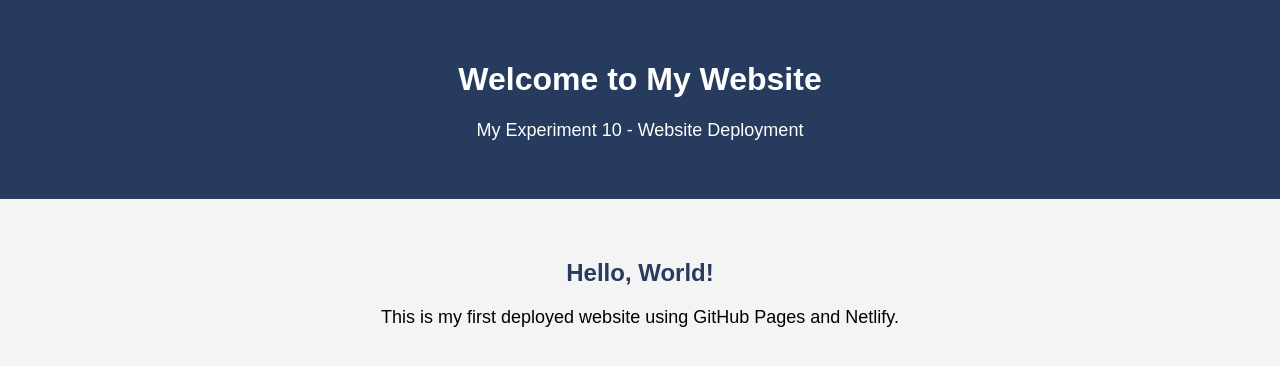
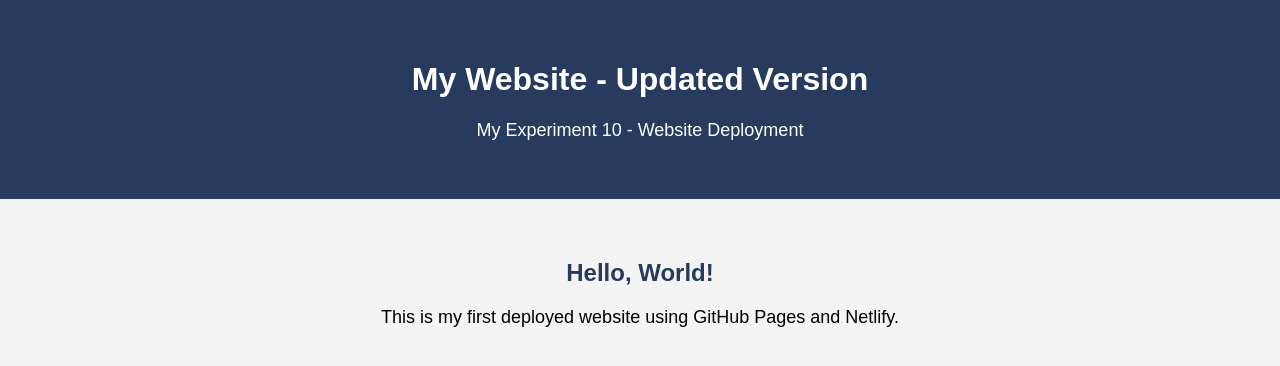
Before and after one commit to anshuukinha/experiment10-deployment, a plain HTML site: page index.html in a window 1280 px wide. Drawn offline with Linux system fonts and the light colour scheme.

Commit message:
Update website heading

```diff
--- a/index.html
+++ b/index.html
@@ -9,7 +9,7 @@
 <body>
 
     <header>
-        <h1>Welcome to My Website</h1>
+        <h1>My Website - Updated Version</h1>
         <p>My Experiment 10 - Website Deployment</p>
     </header>
 
```
